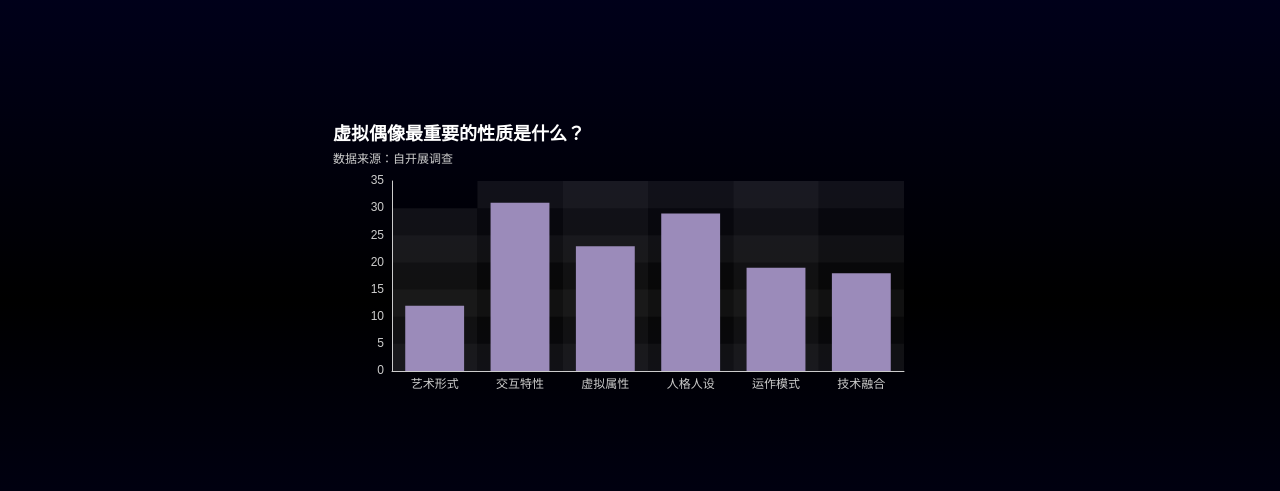
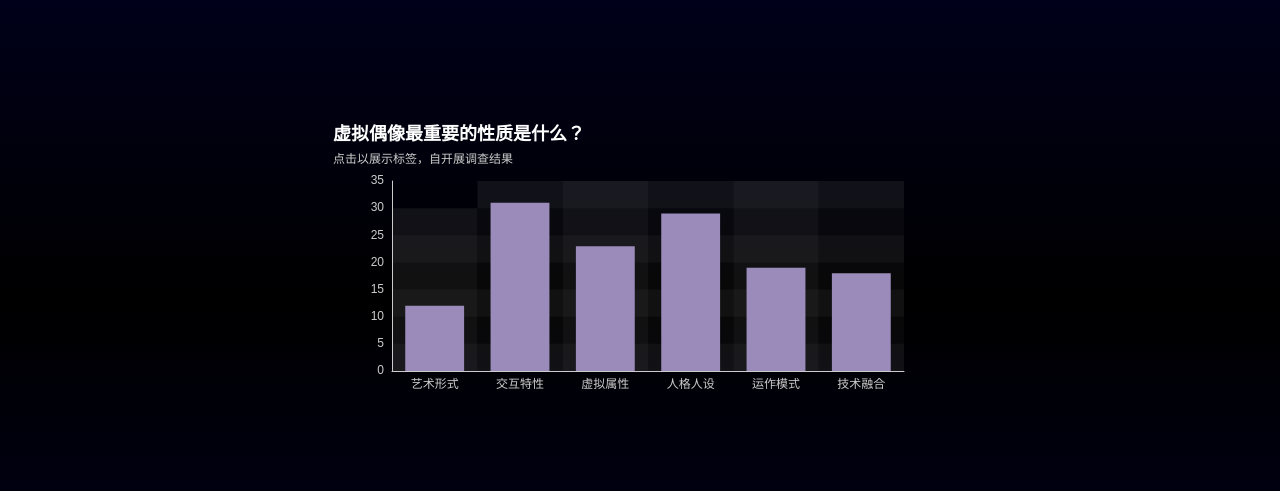
Before and after one commit to Nicholas-Flare/Virtual-Idols, a plain HTML site: page partA.html in a window 1280 px wide. Shown: the part 4100-4591 px from the top of the page. Drawn offline with nearby package versions, Linux system fonts and the light colour scheme.

Commit message:
Update hint in partA

```diff
--- a/partA.html
+++ b/partA.html
@@ -61,7 +61,7 @@
             <div id='v02' class='visrap' style="height:40vh;"></div>
             <script>
                 var option = {
-                title:{ text:'虚拟偶像最重要的性质是什么？',subtext:'数据来源：自开展调查'},
+                title:{ text:'虚拟偶像最重要的性质是什么？',subtext:'点击以展示标签，自开展调查结果'},
                 tooltip:{ },
                 legend:{ data:['ANS']},
                 xAxis:{data:['艺术形式','交互特性','虚拟属性','人格人设','运作模式','技术融合']},
```
